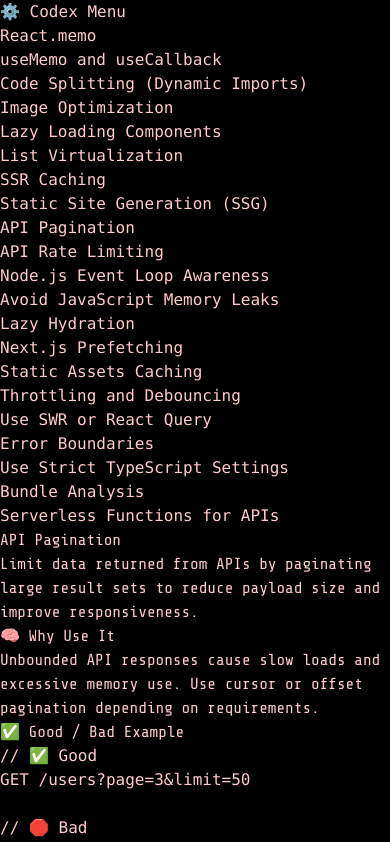
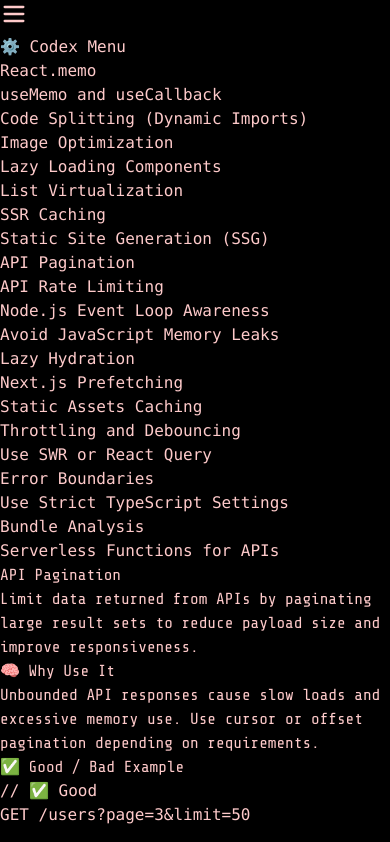
Before and after one commit to betexcr/mechanicus_codex, a Next.js app: page /codex/api-pagination in a window 390 px wide. Shown: the top 842 px of the page. Built offline with nearby package versions, Linux system fonts and the light colour scheme.

Commit message:
Added mobile menu

```diff
--- a/components/SideNav.tsx
+++ b/components/SideNav.tsx
@@ -1,13 +1,84 @@
 import Link from 'next/link';
 import { useRouter } from 'next/router';
 import codexDetails from '../data/codexDetails';
+import { useState, useEffect, useRef } from 'react';
+import { Menu, X } from 'lucide-react';
 
 export default function SideNav() {
   const router = useRouter();
-  const currentSlug = Array.isArray(router.query.slug) ? router.query.slug[0] : router.query.slug ?? '';
+  const currentSlug = Array.isArray(router.query.slug)
+    ? router.query.slug[0]
+    : router.query.slug ?? '';
+
+  const [isOpen, setIsOpen] = useState(false);
+  const navRef = useRef<HTMLDivElement>(null);
+
+  useEffect(() => {
+    const handleEsc = (event: KeyboardEvent) => {
+      if (event.key === 'Escape') setIsOpen(false);
+    };
+    window.addEventListener('keydown', handleEsc);
+    return () => window.removeEventListener('keydown', handleEsc);
+  }, []);
+
+  useEffect(() => {
+    if (!isOpen || !navRef.current) return;
+
+    const focusableEls = navRef.current.querySelectorAll<HTMLElement>(
+      'a, button, textarea, input, select, [tabindex]:not([tabindex="-1"])'
+    );
+    const firstEl = focusableEls[0];
+    const lastEl = focusableEls[focusableEls.length - 1];
+
+    const trapFocus = (e: KeyboardEvent) => {
+      if (e.key !== 'Tab') return;
+
+      if (e.shiftKey) {
+        if (document.activeElement === firstEl) {
+          e.preventDefault();
+          lastEl.focus();
+        }
+      } else {
+        if (document.activeElement === lastEl) {
+          e.preventDefault();
+          firstEl.focus();
+        }
+      }
+    };
+
+    document.addEventListener('keydown', trapFocus);
+    return () => document.removeEventListener('keydown', trapFocus);
+  }, [isOpen]);
 
   return (
-    <nav className="fixed top-0 left-0 h-full w-64 bg-black border-r border-red-800 p-6 font-mono text-red-400 overflow-y-auto">
+    <>
+      {/* Mobile menu button */}
+      <button
+        className="md:hidden fixed top-4 left-4 z-50 text-red-500"
+        onClick={() => setIsOpen(!isOpen)}
+        aria-label="Toggle Menu"
+      >
+        {isOpen ? <X size={28} /> : <Menu size={28} />}
+      </button>
+
+      {/* Overlay */}
+      {isOpen && (
+        <div
+          className="fixed inset-0 bg-black bg-opacity-50 z-40"
+          onClick={() => setIsOpen(false)}
+          aria-hidden="true"
+        ></div>
+      )}
+
+      {/* Side Navigation */}
+      <nav
+        ref={navRef}
+        role="dialog"
+        aria-modal="true"
+        className={`fixed top-0 left-0 h-full w-64 bg-black border-r border-red-800 p-6 font-mono text-red-400 overflow-y-auto z-50 transition-transform duration-300 transform md:translate-x-0 ${
+          isOpen ? 'translate-x-0' : '-translate-x-full'
+        } md:relative md:translate-x-0 md:block`}
+      >
         <h2 className="text-2xl font-bold mb-6 text-red-500">⚙️ Codex Menu</h2>
         <ul>
           {Object.entries(codexDetails).map(([slug, data]) => {
@@ -16,6 +87,7 @@
               <li key={slug} className="mb-3">
                 <Link
                   href={`/codex/${slug}`}
+                  prefetch
                   className={`block px-3 py-2 rounded-lg hover:bg-red-900 transition-colors ${
                     active ? 'bg-red-700 font-semibold text-red-100' : 'text-red-400'
                   }`}
@@ -27,5 +99,6 @@
           })}
         </ul>
       </nav>
+    </>
   );
 }
--- a/package.json
+++ b/package.json
@@ -8,6 +8,7 @@
   },
   "dependencies": {
     "framer-motion": "^11.18.2",
+    "lucide-react": "^0.518.0",
     "next": "^14.1.0",
     "react": "18.2.0",
     "react-dom": "18.2.0",
```
Lines whose indentation alone changed are shown as unchanged.
